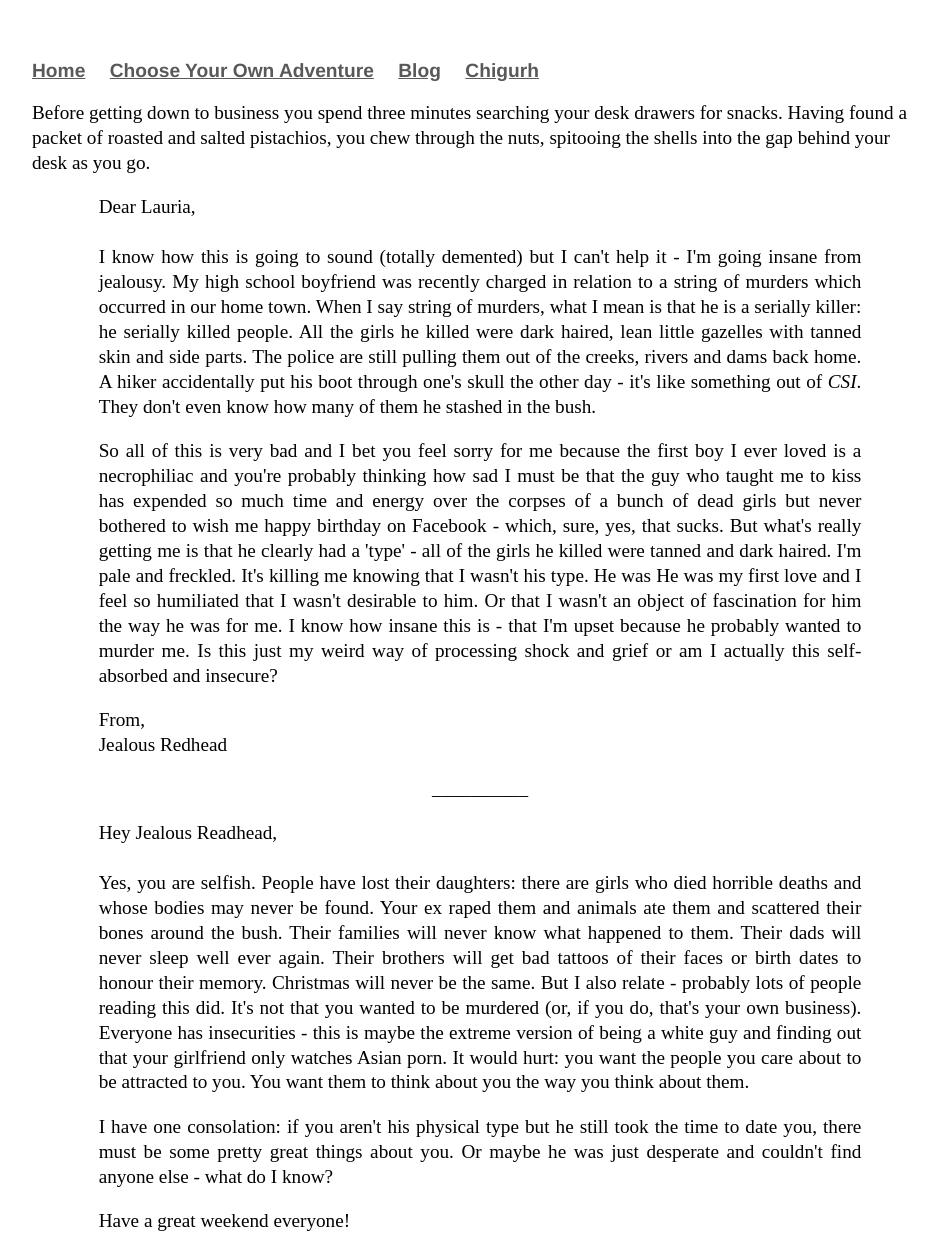
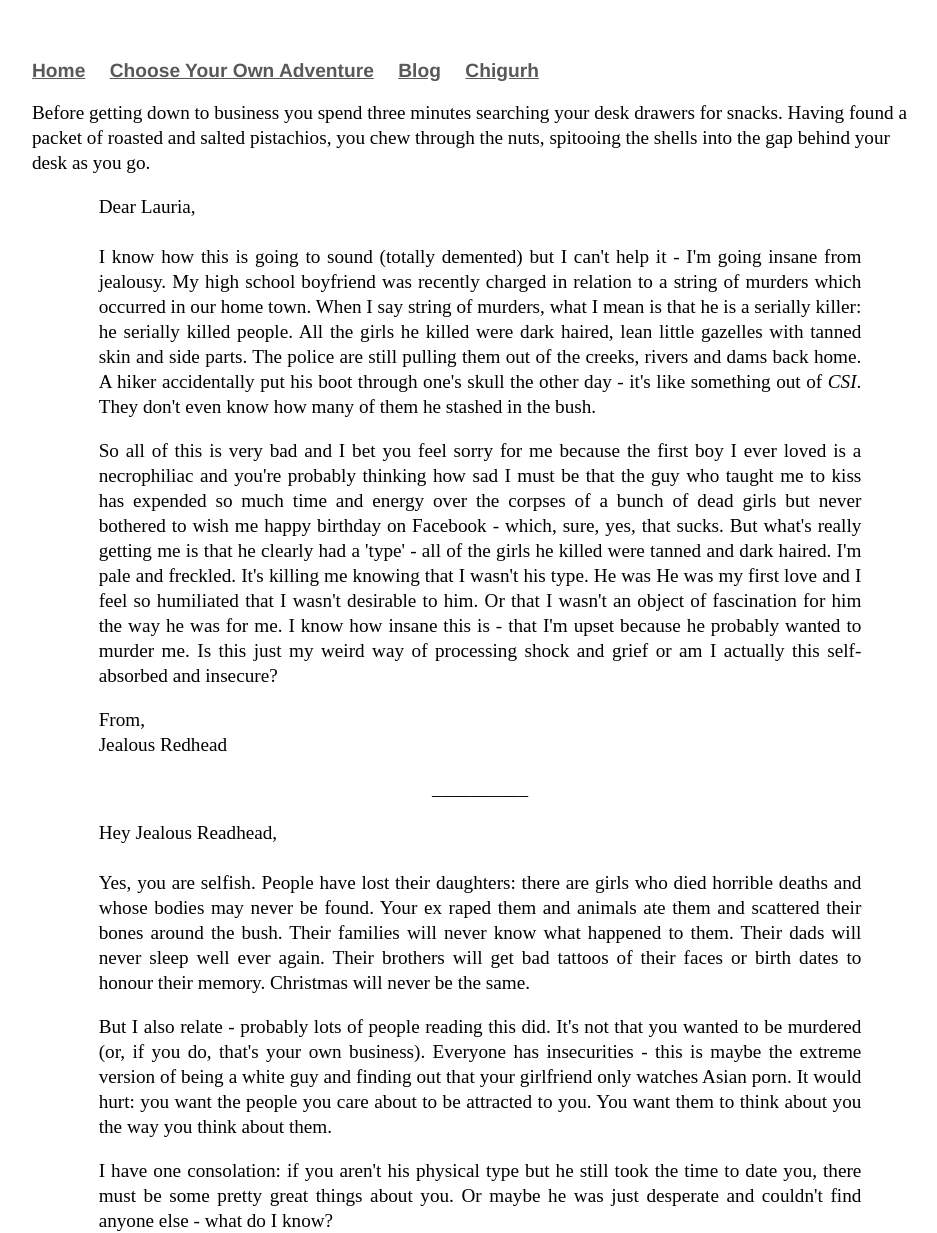
Before and after one commit to Pinelife/pinelife.github.io, a Jekyll site: the page built from Hellhole/Room7.html, in a window 1280 px wide. Shown: the top 1233 px of the page, without its empty margins (160-1097 px from the left). Built offline with Jekyll 4.4.1, drawn with Linux system fonts in a browser that asks for light colours; grey boxes are pictures that could not be loaded.

Commit message:
Update Room7.html

```diff
--- a/Hellhole/Room7.html
+++ b/Hellhole/Room7.html
@@ -39,7 +39,10 @@ __________
   Yes, you are selfish. People have lost their daughters: there are girls who died horrible deaths and whose bodies may never be found.
   Your ex raped them and animals ate them and scattered their bones around the bush. Their families will never know what happened to
   them. Their dads will never sleep well ever again. Their brothers will get bad tattoos of their faces or birth dates to honour their
-  memory. Christmas will never be the same. But I also relate - probably lots of people reading this did. It's not that you wanted to be
+  memory. Christmas will never be the same.
+</p>
+  <p style="text-align:justify" class="indented">
+  But I also relate - probably lots of people reading this did. It's not that you wanted to be
   murdered (or, if you do, that's your own business). Everyone has insecurities - this is maybe the extreme version of being a white guy
   and finding out that your girlfriend only watches Asian porn. It would hurt: you want the people you care about to be attracted to you.
   You want them to think about you the way you think about them.
```
